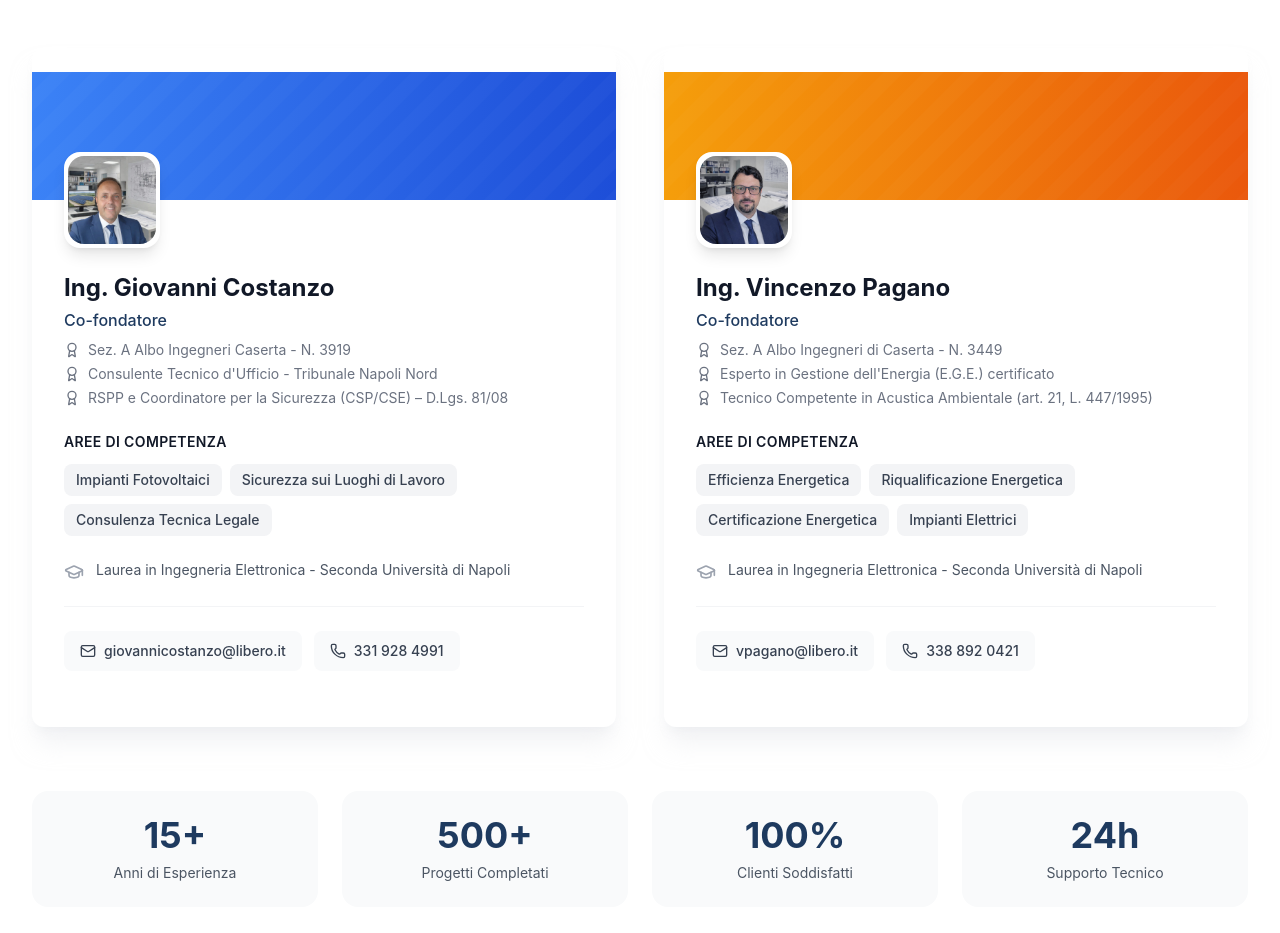
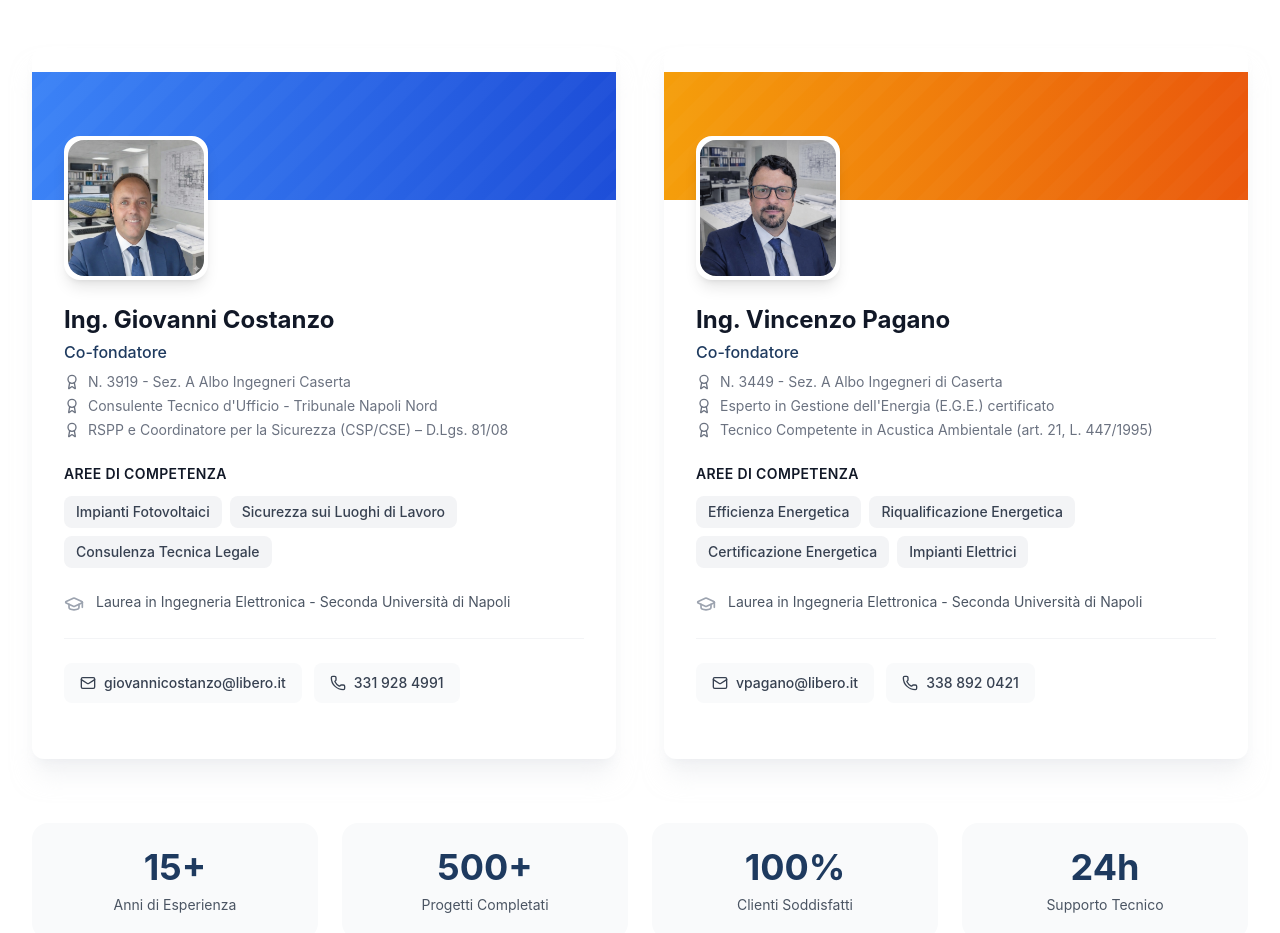
Before and after one commit to paganoingvincenzo/studio-website, a React (Vite) app in the folder app/: page / in a window 1280 px wide. Shown: the part 1400-2333 px from the top of the page. Built offline with nearby package versions, Linux system fonts and the light colour scheme.

Commit message:
Update About.tsx

```diff
--- a/app/src/sections/About.tsx
+++ b/app/src/sections/About.tsx
@@ -8,7 +8,7 @@ const engineers = [
     name: 'Ing. Giovanni Costanzo',
     role: 'Co-fondatore',
     image: costanzoImg,
-    albo: 'Sez. A Albo Ingegneri Caserta - N. 3919',
+    albo: 'N. 3919 - Sez. A Albo Ingegneri Caserta',
     ctu: 'Consulente Tecnico d\'Ufficio - Tribunale Napoli Nord',
     ctu2: 'RSPP e Coordinatore per la Sicurezza (CSP/CSE) – D.Lgs. 81/08',
     specialization: [
@@ -26,7 +26,7 @@ const engineers = [
     name: 'Ing. Vincenzo Pagano',
     role: 'Co-fondatore',
     image: paganoImg,
-    albo: 'Sez. A Albo Ingegneri di Caserta - N. 3449',
+    albo: 'N. 3449 - Sez. A Albo Ingegneri di Caserta',
     ctu: 'Esperto in Gestione dell\'Energia (E.G.E.) certificato',
     ctu2: 'Tecnico Competente in Acustica Ambientale (art. 21, L. 447/1995)',
     specialization: [
@@ -48,6 +48,7 @@ export default function About() {
     <section id="chi-siamo" aria-label="Chi Siamo" className="py-24 bg-white">
       <div className="max-w-7xl mx-auto px-4 sm:px-6 lg:px-8">
 
+        {/* Header */}
         <div className="text-center mb-16">
           <span className="inline-block px-4 py-2 bg-blue-50 text-[#1e3a5f] rounded-full text-sm font-semibold mb-4">
             Il Nostro Team
@@ -63,6 +64,7 @@ export default function About() {
           </p>
         </div>
 
+        {/* Cards */}
         <div className="grid md:grid-cols-2 gap-8 lg:gap-12">
           {engineers.map((engineer, index) => (
             <Card
@@ -71,6 +73,7 @@ export default function About() {
             >
               <CardContent className="p-0">
 
+                {/* Gradient Header */}
                 <div
                   className={`h-32 bg-gradient-to-r ${engineer.color} relative overflow-hidden`}
                   aria-hidden="true"
@@ -85,9 +88,11 @@ export default function About() {
                   </div>
                 </div>
 
-                <div className="px-8 pb-8 -mt-12 relative">
+                {/* Content */}
+                <div className="px-8 pb-8 -mt-16 relative">
 
-                  <div className="w-24 h-24 bg-white rounded-2xl shadow-lg flex items-center justify-center mb-6 border-4 border-white">
+                  {/* Avatar */}
+                  <div className="w-36 h-36 bg-white rounded-2xl shadow-lg flex items-center justify-center mb-6 border-4 border-white">
                     <img
                       src={engineer.image}
                       alt={engineer.name}
@@ -95,6 +100,7 @@ export default function About() {
                     />
                   </div>
 
+                  {/* Info */}
                   <div className="mb-6">
                     <h3 className="text-2xl font-bold text-gray-900 mb-1">
                       {engineer.name}
@@ -103,24 +109,28 @@ export default function About() {
                       {engineer.role}
                     </p>
 
+                    {/* Albo */}
                     <div className="flex items-center gap-2 text-sm text-gray-500">
-                      <Award className="w-4 h-4 flex-shrink-0" aria-hidden="true" />
+                      <Award className="w-4 h-4 flex-shrink-0" />
                       <span>{engineer.albo}</span>
                     </div>
 
+                    {/* CTU */}
                     <div className="flex items-center gap-2 text-sm text-gray-500 mt-1">
-                      <Award className="w-4 h-4 flex-shrink-0" aria-hidden="true" />
+                      <Award className="w-4 h-4 flex-shrink-0" />
                       <span>{engineer.ctu}</span>
                     </div>
 
+                    {/* Seconda riga */}
                     {engineer.ctu2 && (
                       <div className="flex items-center gap-2 text-sm text-gray-500 mt-1">
-                        <Award className="w-4 h-4 flex-shrink-0" aria-hidden="true" />
+                        <Award className="w-4 h-4 flex-shrink-0" />
                         <span>{engineer.ctu2}</span>
                       </div>
                     )}
                   </div>
 
+                  {/* Specializations */}
                   <div className="mb-6">
                     <h4 className="text-sm font-semibold text-gray-900 uppercase tracking-wide mb-3">
                       Aree di Competenza
@@ -137,29 +147,31 @@ export default function About() {
                     </div>
                   </div>
 
+                  {/* Education */}
                   <div className="space-y-3 mb-6">
                     <div className="flex items-start gap-3">
-                      <GraduationCap className="w-5 h-5 text-gray-400 mt-0.5 flex-shrink-0" aria-hidden="true" />
+                      <GraduationCap className="w-5 h-5 text-gray-400 mt-0.5" />
                       <span className="text-sm text-gray-600">
                         {engineer.education}
                       </span>
                     </div>
                   </div>
 
+                  {/* Contact */}
                   <div className="pt-6 border-t border-gray-100">
                     <div className="flex flex-col sm:flex-row gap-3">
                       <a
                         href={`mailto:${engineer.email}`}
                         className="flex items-center gap-2 px-4 py-2.5 bg-gray-50 hover:bg-gray-100 rounded-lg transition-colors text-sm font-medium text-gray-700"
                       >
-                        <Mail className="w-4 h-4" aria-hidden="true" />
+                        <Mail className="w-4 h-4" />
                         {engineer.email}
                       </a>
                       <a
                         href={`tel:+39${engineer.phone.replace(/\s/g, '')}`}
                         className="flex items-center gap-2 px-4 py-2.5 bg-gray-50 hover:bg-gray-100 rounded-lg transition-colors text-sm font-medium text-gray-700"
                       >
-                        <Phone className="w-4 h-4" aria-hidden="true" />
+                        <Phone className="w-4 h-4" />
                         {engineer.phone}
                       </a>
                     </div>
@@ -171,6 +183,7 @@ export default function About() {
           ))}
         </div>
 
+        {/* Stats */}
         <div className="mt-16 grid grid-cols-2 md:grid-cols-4 gap-6">
           {[
             { value: '15+', label: 'Anni di Esperienza' },
```
